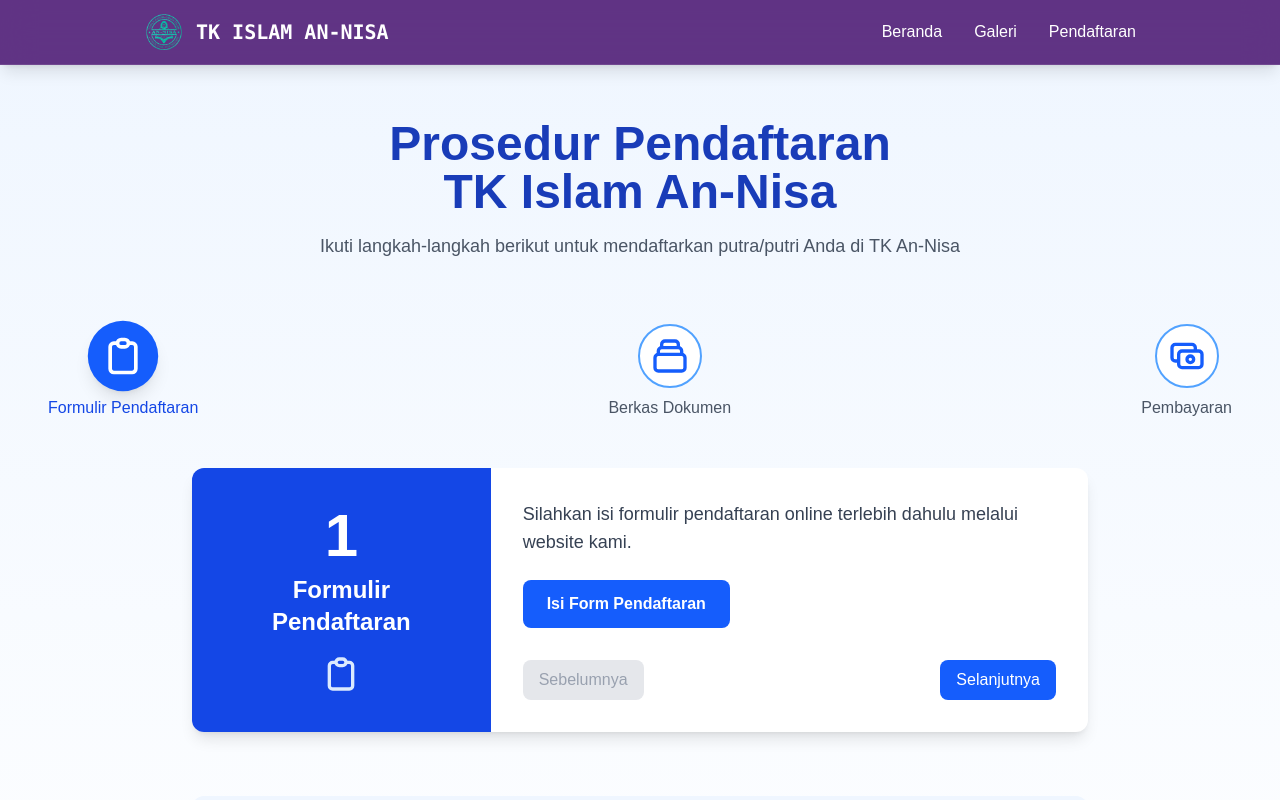
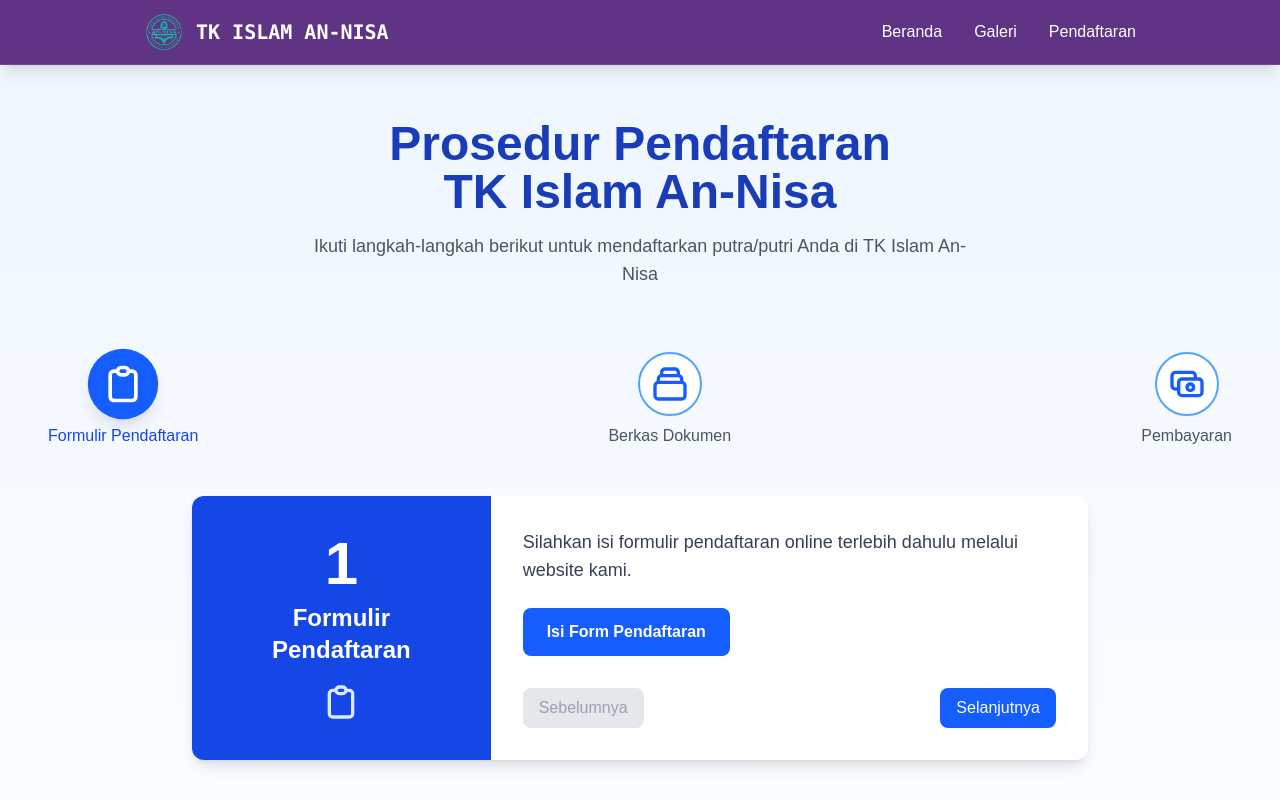
Before and after one commit to ReyGaCuek/Web-TkAnnisa, a React (Vite) app: page /pendaftaran in a window 1280 px wide. Shown: the top 800 px of the page. Built offline with nearby package versions, Linux system fonts and the light colour scheme.

Commit message:
Update "Islam"

```diff
--- a/index.html
+++ b/index.html
@@ -4,7 +4,7 @@
     <meta charset="UTF-8" />
     <link rel="icon" type="image/svg+xml" href="/vite.svg" />
     <meta name="viewport" content="width=device-width, initial-scale=1.0" />
-    <title>TK An-Nisa</title>
+    <title>TK Islam An-Nisa</title>
   </head>
   <body>
     <div id="root"></div>
--- a/src/Pages/Beranda.jsx
+++ b/src/Pages/Beranda.jsx
@@ -12,7 +12,7 @@ const Beranda = () => {
         <div className="absolute inset-0 flex items-center justify-center bg-black/30">
           <div className="text-center text-white max-w-4xl px-4">
             <h1 className="text-3xl md:text-5xl font-bold mb-4">
-              Selamat Datang di TK ISLAM AN-NISA
+              Selamat Datang di <br />TK ISLAM AN-NISA
             </h1>
             <p className="text-lg md:text-xl mb-8">
               Membentuk generasi cerdas, kreatif, dan berakhlak mulia sejak dini
--- a/src/Pages/Pendaftaran.jsx
+++ b/src/Pages/Pendaftaran.jsx
@@ -236,7 +236,7 @@ const Pendaftaran = () => {
           </h2>
           <p className="text-lg text-gray-600 max-w-2xl mx-auto">
             Ikuti langkah-langkah berikut untuk mendaftarkan putra/putri Anda di
-            TK An-Nisa
+            TK Islam An-Nisa
           </p>
         </div>
 
```
